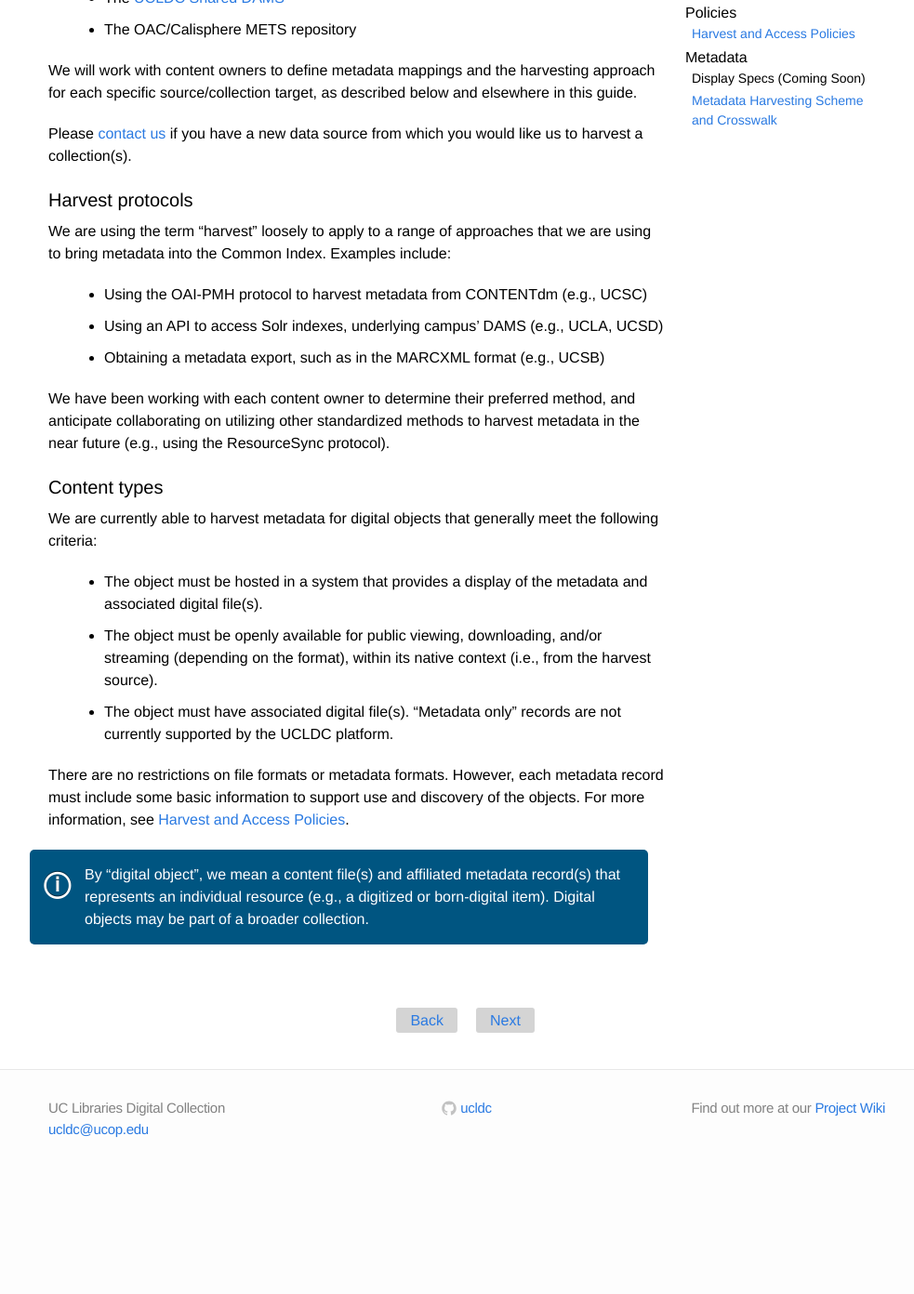
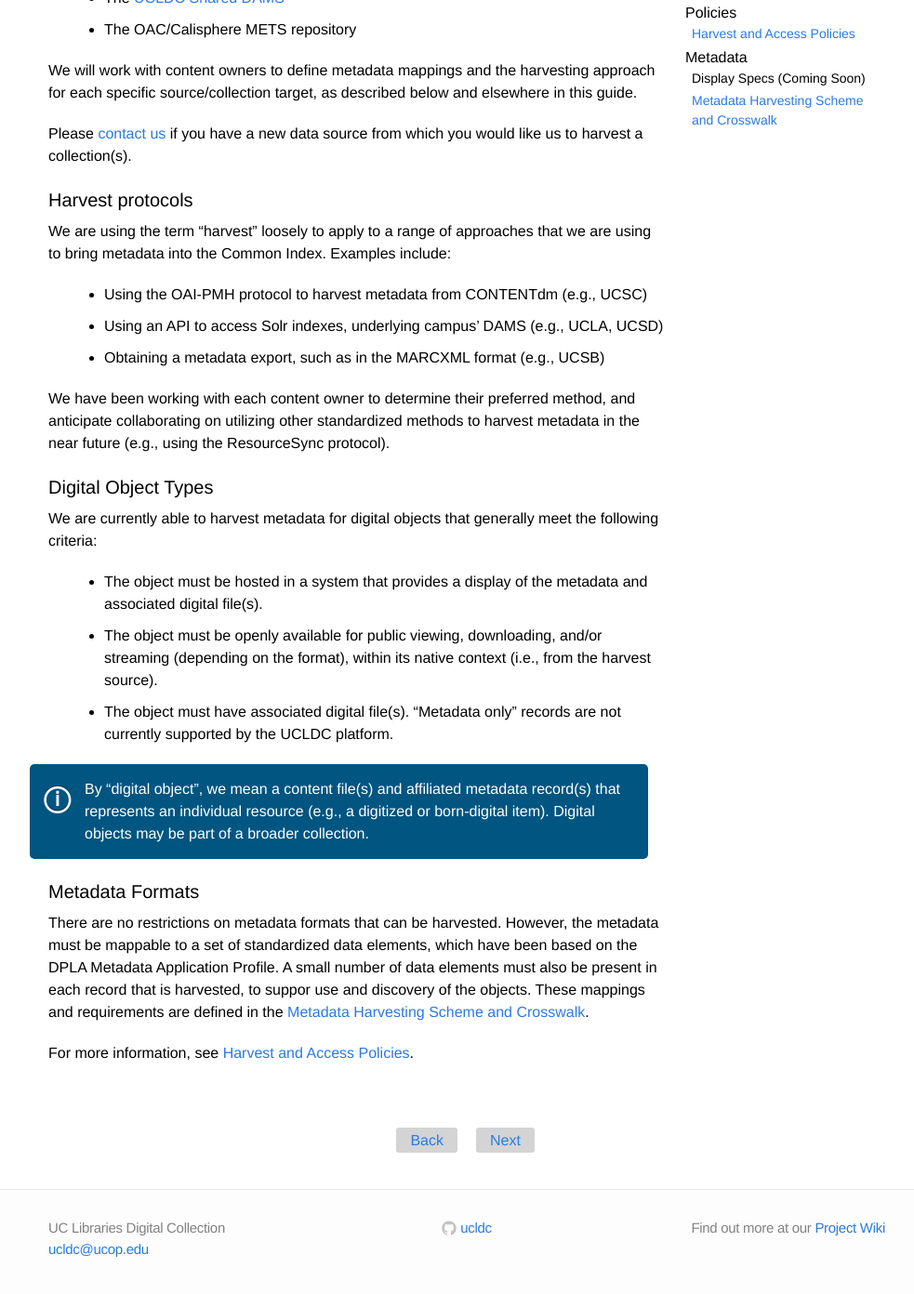
Before and after one commit to ucldc/ucldc-docs, a Jekyll site: the page built from docs/registry/setup.md, in a window 1280 px wide and 1400 px high, scrolled down 404 px. Shown: the top 1392 px of the window at 93% size, without its empty margins (138-1121 px from the left). Built offline with Jekyll 4.4.1, drawn with Linux system fonts in a browser that asks for light colours; nearby versions of some CDN libraries; before the commit the page ends 1675 px from its top, so only the background shows below that.

Commit message:
Update setup.md

```diff
--- a/docs/registry/setup.md
+++ b/docs/registry/setup.md
@@ -28,13 +28,16 @@ We are using the term "harvest" loosely to apply to a range of approaches that w
 
 We have been working with each content owner to determine their preferred method, and anticipate collaborating on utilizing other standardized methods to harvest metadata in the near future (e.g., using the ResourceSync protocol).
 
-##Content types
+##Digital Object Types
 We are currently able to harvest metadata for digital objects that generally meet the following criteria:
 
 - The object must be hosted in a system that provides a display of the metadata and associated digital file(s).
 - The object must be openly available for public viewing, downloading, and/or streaming (depending on the format), within its native context (i.e., from the harvest source).
 - The object must have associated digital file(s). "Metadata only" records are not currently supported by the UCLDC platform.
 
-There are no restrictions on file formats or metadata formats.  However, each metadata record must include some basic information to support use and discovery of the objects. For more information, see [Harvest and Access Policies]({{ site.url }}{{ site.baseurl }}/docs/registry/access-policies/).
+<div class="note"><p>By “digital object”, we mean a content file(s) and affiliated metadata record(s) that represents an individual resource (e.g., a digitized or born-digital item).  Digital objects may be part of a broader collection.</p></div>
 
-<div class="note"><p>By “digital object”, we mean a content file(s) and affiliated metadata record(s) that represents an individual resource (e.g., a digitized or born-digital item).  Digital objects may be part of a broader collection.</p></div>
+##Metadata Formats
+There are no restrictions on metadata formats that can be harvested.  However, the metadata must be mappable to a set of standardized data elements, which have been based on the DPLA Metadata Application Profile. A small number of data elements must also be present in each record that is harvested, to suppor use and discovery of the objects. These mappings and requirements are defined in the [Metadata Harvesting Scheme and Crosswalk]({{ site.url }}{{ site.baseurl }}/docs/registry/metadata-harvest/).
+
+For more information, see [Harvest and Access Policies]({{ site.url }}{{ site.baseurl }}/docs/registry/access-policies/).
```
